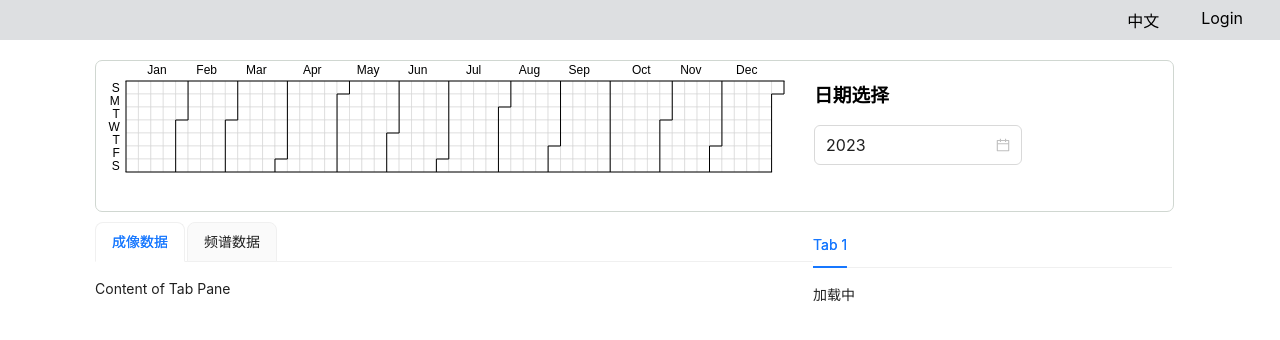
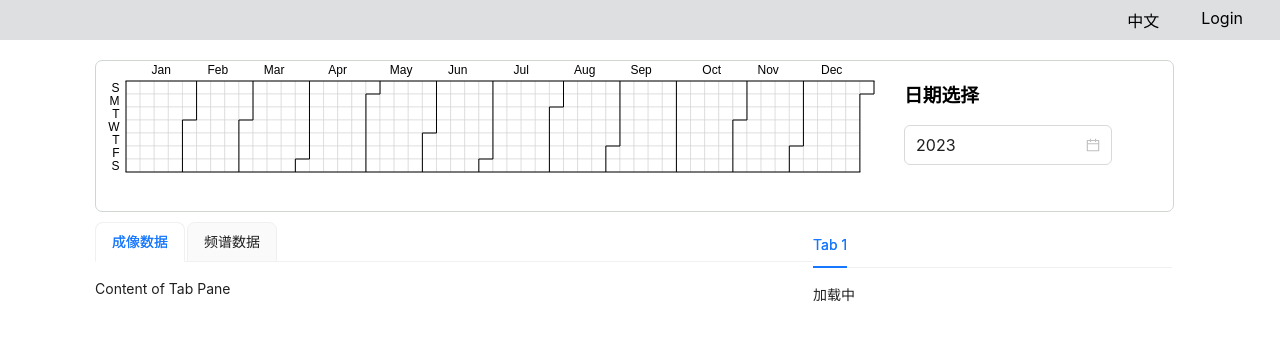
Before and after one commit to GYtide/dsrt-frontend, a React (Create React App) app: page / in a window 1280 px wide. Shown: the top 340 px of the page. Built offline with nearby package versions, Linux system fonts and the light colour scheme; no server answers.

Commit message:
调整布局

```diff
--- a/src/components/DataCalendar/DataCalendar.jsx
+++ b/src/components/DataCalendar/DataCalendar.jsx
@@ -65,7 +65,7 @@ const DataCalendar = () => {
           <>
             <CalendarCharts
               option={Option}
-              flex={2}
+              flex={3}
               range={date.year()}
               data={dateData}></CalendarCharts>
             <DateSelect flex={1}></DateSelect>
```
Also changed, not shown: src/components/DataCalendar/CalendarCharts.jsx (line endings or trailing spaces).
